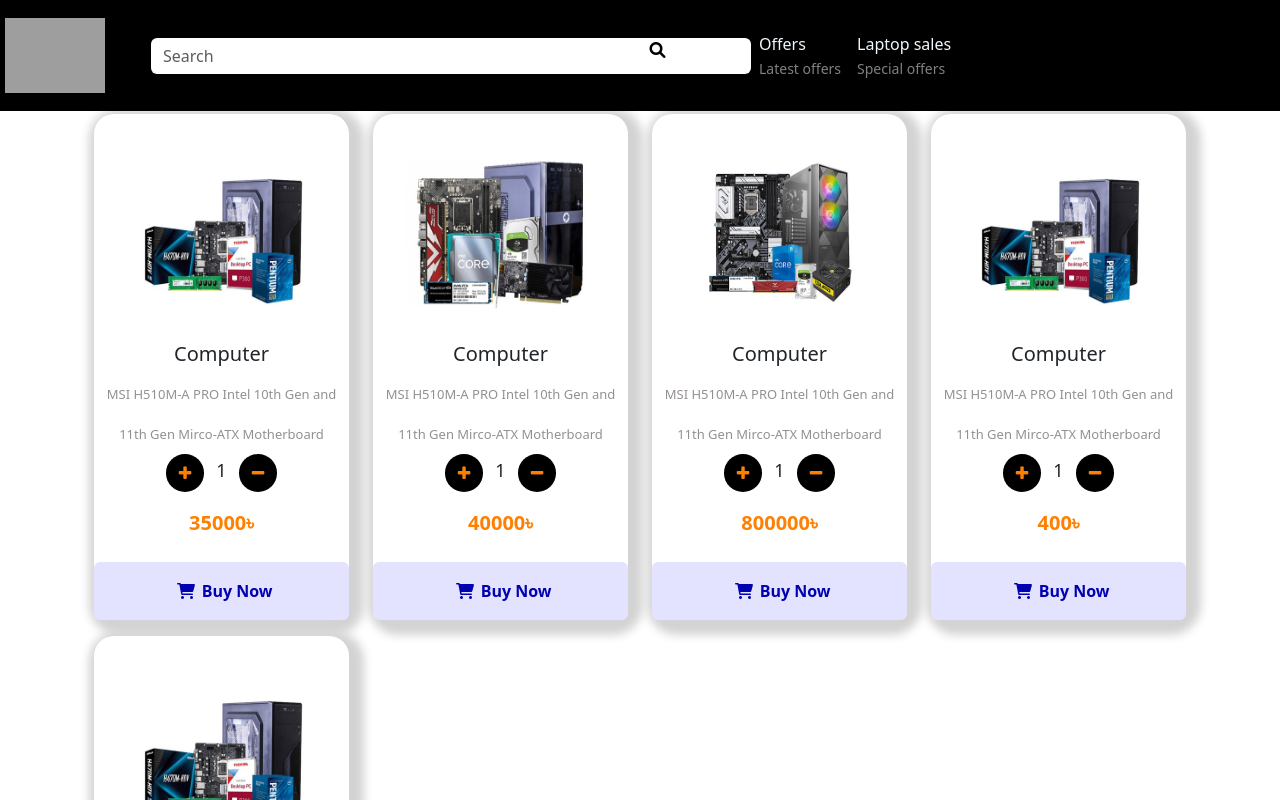
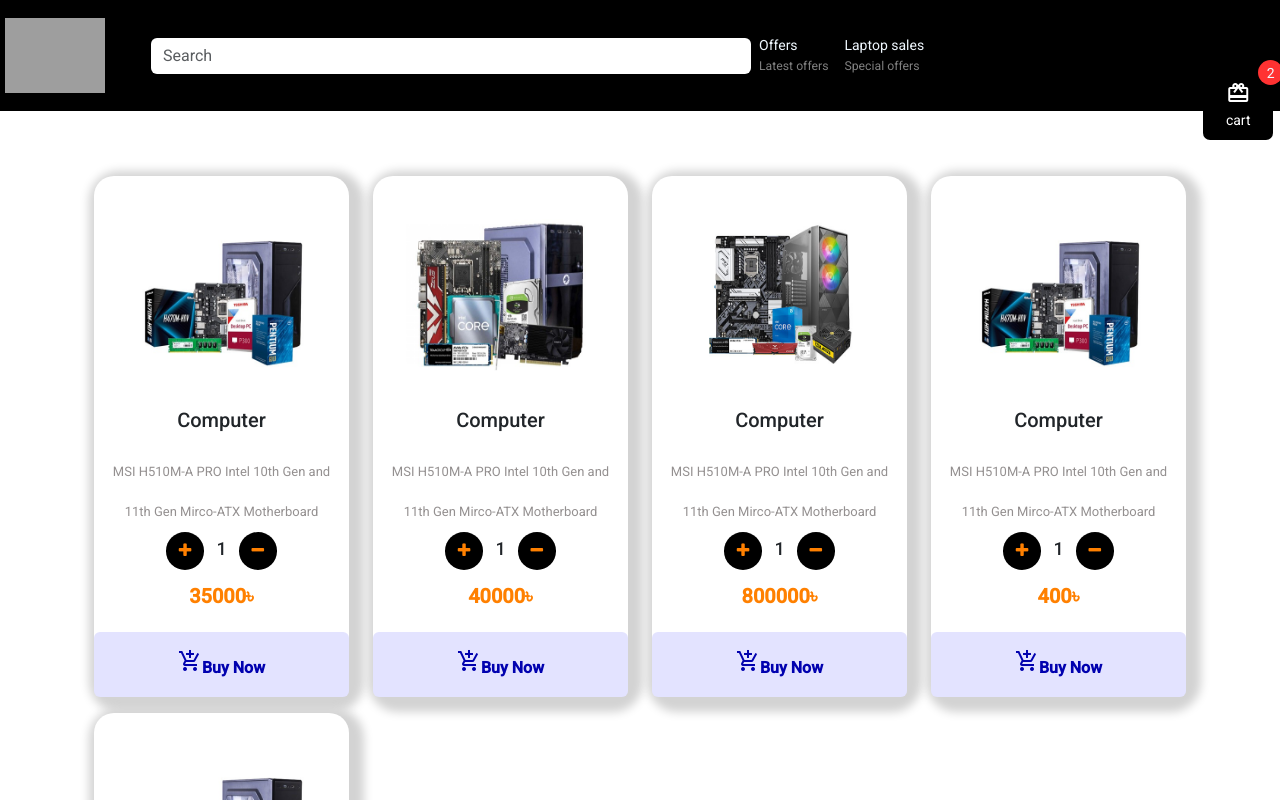
Before and after one commit to Saiful1721648/startech-Ecommerce-Project, an Angular app: page / in a window 1280 px wide. Shown: the top 800 px of the page. Built offline with nearby package versions, Linux system fonts and the light colour scheme; grey boxes are pictures that could not be loaded.

Commit message:
#home_cart

```diff
--- a/angular.json
+++ b/angular.json
@@ -23,15 +23,13 @@
                             "src/assets"
                         ],
                         "styles": [
-                            "src/styles.css",
-                            "../node_modules/bootstrap/dist/css/bootstrap.min.css",
-                            "../node_modules/font-awesome/css/font-awesome.min.css"
-
-
-
-
+                          "./node_modules/@angular/material/prebuilt-themes/indigo-pink.css",
+                          "src/styles.css",
+                          "../node_modules/bootstrap/dist/css/bootstrap.min.css",
+                          "../node_modules/font-awesome/css/font-awesome.min.css"
                         ],
                         "scripts": [
+
 
                         ]
                     },
@@ -95,9 +93,14 @@
                             "src/assets"
                         ],
                         "styles": [
-                            "src/styles.css"
+                          "./node_modules/@angular/material/prebuilt-themes/indigo-pink.css",
+                          "src/styles.css"
                         ],
-                        "scripts": []
+                        "scripts": [
+
+
+
+                        ]
                     }
                 }
             }
--- a/package.json
+++ b/package.json
@@ -11,15 +11,16 @@
   "private": true,
   "dependencies": {
     "@angular/animations": "^14.1.0",
+    "@angular/cdk": "^14.1.0",
     "@angular/common": "^14.1.0",
     "@angular/compiler": "^14.1.0",
     "@angular/core": "^14.1.0",
     "@angular/forms": "^14.1.0",
+    "@angular/material": "^14.1.0",
     "@angular/platform-browser": "^14.1.0",
     "@angular/platform-browser-dynamic": "^14.1.0",
     "@angular/router": "^14.1.0",
     "@fortawesome/fontawesome-free": "^6.1.2",
-    "font-awesome": "^4.7.0",
     "rxjs": "~7.5.0",
     "tslib": "^2.3.0",
     "zone.js": "~0.11.4"
--- a/src/app/components/cart/cart.component.css
+++ b/src/app/components/cart/cart.component.css
@@ -0,0 +1,37 @@
+.cart_value {
+    position: absolute;
+    top: -10px;
+    right: -10px;
+    background: rgb(255, 50, 50);
+    color: aliceblue;
+    width: 25px;
+    height: 25px;
+    display: flex;
+    justify-content: center;
+    align-items: center;
+    border-radius: 50%;
+}
+
+.icon-button {
+    position: relative;
+    display: flex;
+    align-items: center;
+    justify-content: center;
+    width: 70px;
+    height: 70px;
+    color: white;
+    background-color: black;
+    border: none;
+    outline: none;
+    border-radius: 10%;
+}
+
+.icon-button:hover {
+    transform: translate(-2px);
+    transition: transform.2s;
+    background-color: rgb(102, 102, 217);
+}
+
+button.icon-button {
+    margin-left: 94%;
+}
--- a/src/app/components/cart/cart.component.html
+++ b/src/app/components/cart/cart.component.html
@@ -1 +1,12 @@
-<p>cart works!</p>
+<!--<div class="col-md-12 ">
+    <div class="cart_icon">
+        <mat-icon>card_giftcard</mat-icon>
+        <div class="cart_value">
+            2
+        </div>
+    </div>
+</div> -->
+<button type="button" class="icon-button fixed-bottom">
+  <span><mat-icon>card_giftcard</mat-icon><br>cart</span>
+  <span class="cart_value">2</span>
+</button>
--- a/src/app/components/header/header.component.html
+++ b/src/app/components/header/header.component.html
@@ -11,7 +11,7 @@
 
                 <!-- Search form -->
                 <input class="form-control" type="text" placeholder="Search" aria-label="Search">
-                <span class="search-icon"><i class="fa-solid fa-magnifying-glass"></i></span>
+
 
 
             </div>
@@ -47,6 +47,7 @@
 
 
 </div>
+<app-cart></app-cart>
 
 
 
--- a/src/app/components/home/home.component.css
+++ b/src/app/components/home/home.component.css
@@ -56,7 +56,3 @@
     font-weight: 500;
     font-size: 18px;
 }
-
-.buy-now-btn-icon {
-    padding: 3%;
-}
--- a/src/app/components/home/home.component.html
+++ b/src/app/components/home/home.component.html
@@ -11,7 +11,7 @@
                         <div class="card mt-3 ">
                             <div class="product-1 align-items-center p-2 text-center">
                                 <img class="responsive" src="{{prod.img}}" alt="p1" class="rounded" width="190" height="220">
-                                <h5>{{prod.productTitle}}</h5>
+                                <h2>{{prod.productTitle}}</h2>
                                 <!--card info-->
                                 <div class="t-3 info">
                                     <span class="text1 d-block">{{prod.details}}</span>
@@ -38,8 +38,8 @@
                             </div>
                             <!--button-->
                             <button type="button" class="p-3 btn text-center button-color text-blue mt-3 cursor">
-                              <span class="buy-now-btn-icon"><i class="fa-solid fa-cart-shopping"></i></span>
-                        <span class="text-center"><strong>Buy Now</strong></span>
+                              <span class="buy-now-btn-icon"><mat-icon>add_shopping_cart</mat-icon></span>
+                        <span class="text-center buy-now"><strong>Buy Now</strong></span>
                     </button>
 
 
--- a/src/app/components/home/home.component.ts
+++ b/src/app/components/home/home.component.ts
@@ -71,6 +71,7 @@
    // console.log(prod)
    if(prod.qnt!=1){
     prod.qnt -= 1;
+    //console
 
    }
 
--- a/src/index.html
+++ b/src/index.html
@@ -7,20 +7,24 @@
     <base href="/">
     <meta name="viewport" content="width=device-width, initial-scale=1">
     <link rel="icon" type="image/x-icon" href="favicon.ico">
-    <link rel="stylesheet" href="https://cdnjs.cloudflare.com/ajax/libs/font-awesome/6.0.0-beta2/css/all.min.css" integrity="sha512-YWzhKL2whUzgiheMoBFwW8CKV4qpHQAEuvilg9FAn5VJUDwKZZxkJNuGM4XkWuk94WCrrwslk8yWNGmY1EduTA==" crossorigin="anonymous" referrerpolicy="no-referrer"
-    />
-    <link rel="stylesheet" href="path/to/fontawesome.min.css">
-
-    <link rel="stylesheet" href="https://cdn.jsdelivr.net/npm/@fortawesome/fontawesome-free@5.15.4/css/fontawesome.min.css" integrity="sha384-jLKHWM3JRmfMU0A5x5AkjWkw/EYfGUAGagvnfryNV3F9VqM98XiIH7VBGVoxVSc7" crossorigin="anonymous">
+    <script defer src="/your-path-to-fontawesome/js/brands.js"></script>
+    <script defer src="/your-path-to-fontawesome/js/solid.js"></script>
+    <script defer src="/your-path-to-fontawesome/js/fontawesome.js"></script>
 
 
-    <link rel="stylesheet" href="https://cdnjs.cloudflare.com/ajax/libs/font-awesome/6.0.0-beta2/css/all.min.css" integrity="sha512-YWzhKL2whUzgiheMoBFwW8CKV4qpHQAEuvilg9FAn5VJUDwKZZxkJNuGM4XkWuk94WCrrwslk8yWNGmY1EduTA==" crossorigin="anonymous" referrerpolicy="no-referrer"
-    />
 
 
+
+
+
+
+
+    <link rel="preconnect" href="https://fonts.gstatic.com">
+    <link href="https://fonts.googleapis.com/css2?family=Roboto:wght@300;400;500&display=swap" rel="stylesheet">
+    <link href="https://fonts.googleapis.com/icon?family=Material+Icons" rel="stylesheet">
 </head>
 
-<body>
+<body class="mat-typography">
     <app-root></app-root>
 </body>
 
--- a/src/styles.css
+++ b/src/styles.css
@@ -1 +1,4 @@
 /* You can add global styles to this file, and also import other style files */
+
+html, body { height: 100%; }
+body { margin: 0; font-family: Roboto, "Helvetica Neue", sans-serif; }
```
Also changed, not shown: src/app/app.module.ts (+6 -1 lines), src/app/app.component.html (line endings or trailing spaces), 1 other file (tests, documents, lock files or other folders).
